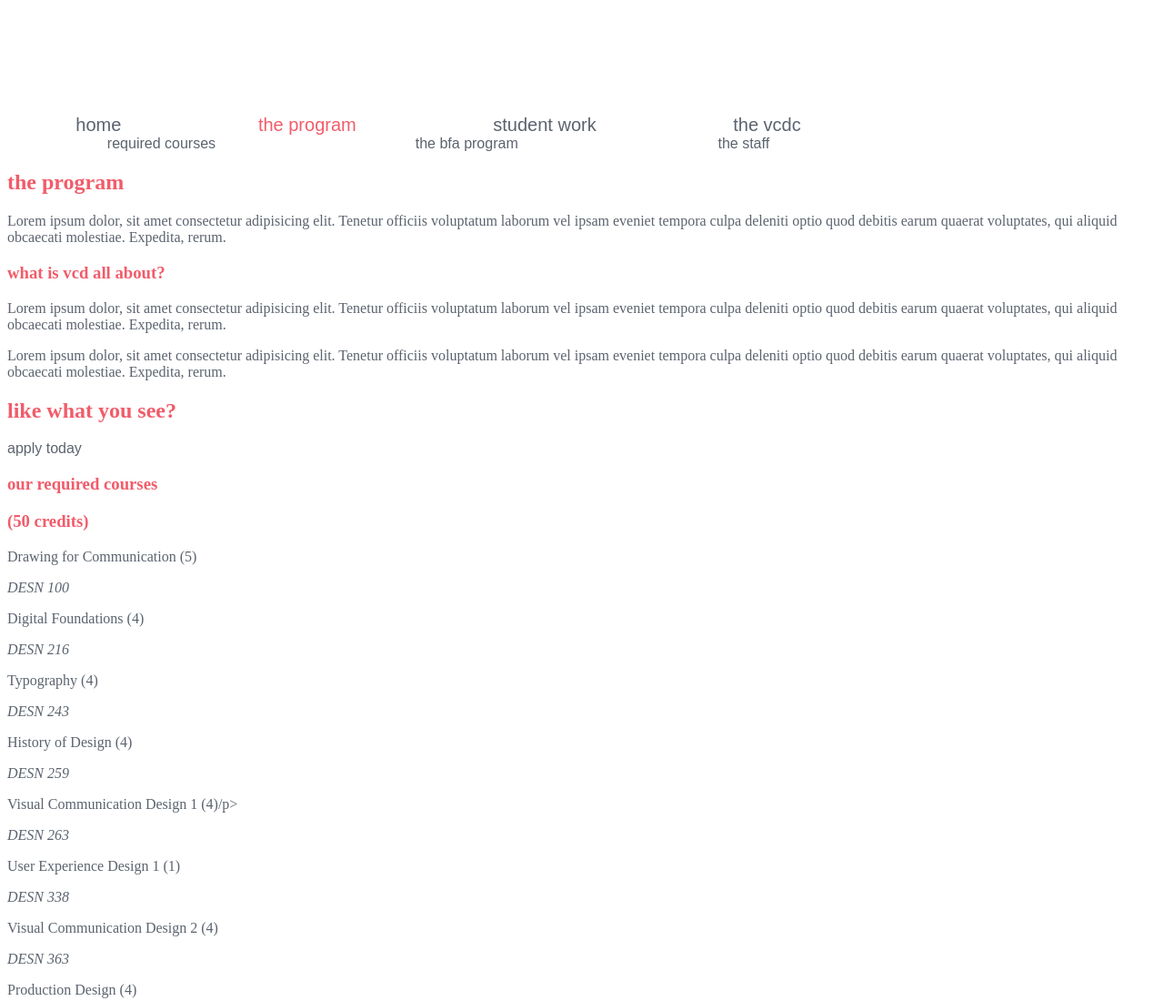
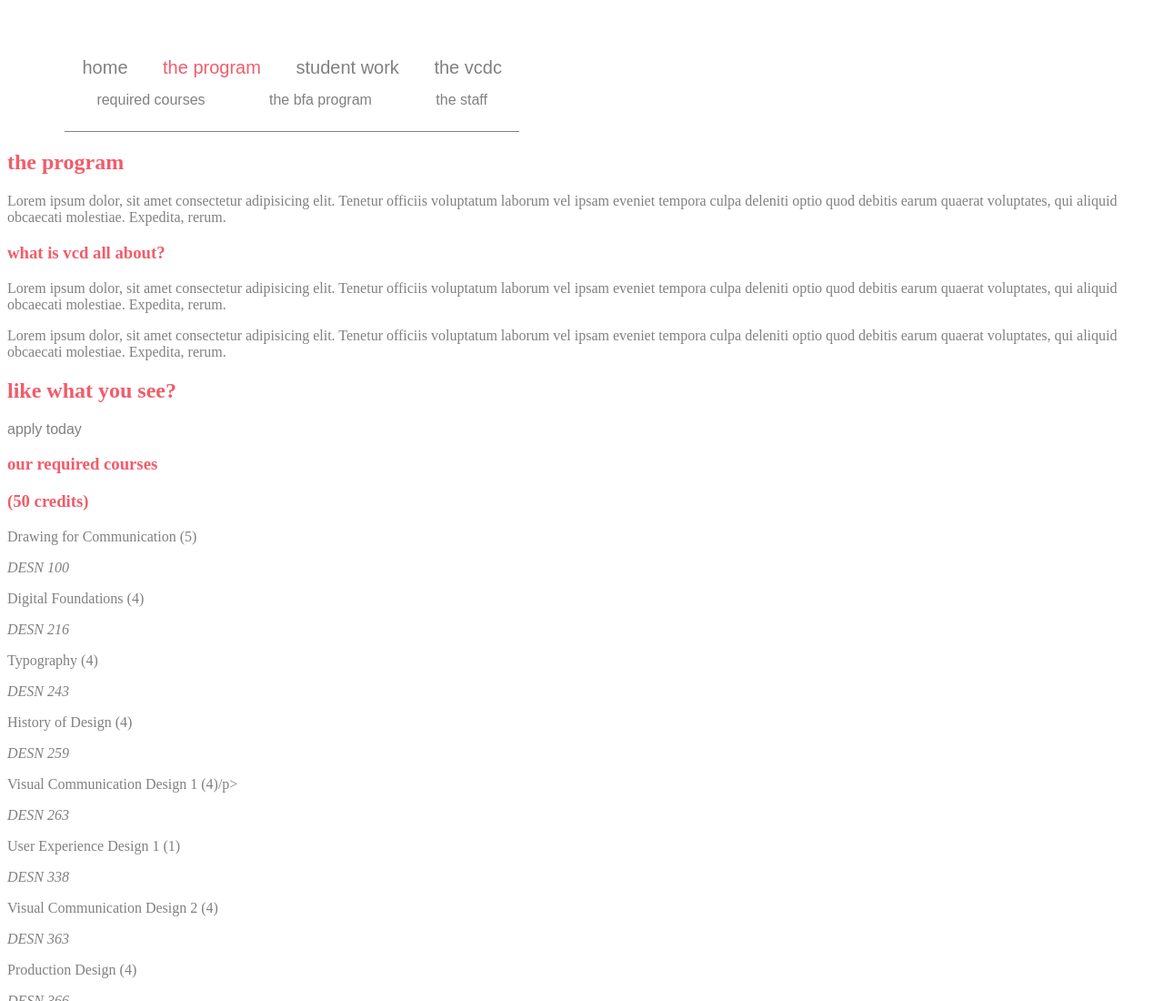
Before and after one commit to LegallyAlexander/final, a plain HTML site: page index.html in a window 1280 px wide. Shown: the top 1100 px of the page at 91% size. Drawn offline with Linux system fonts and the light colour scheme; a web font is replaced by a local one.

Commit message:
header done

```diff
--- a/style.css
+++ b/style.css
@@ -5,7 +5,8 @@
 
 * {
     font-family: 'bodoni', serif;
-    color: #5b636e;
+    --main-text-color: #808080;
+    color: var(--main-text-color);
 }
 
 h1, h2, h3 {
@@ -13,15 +14,19 @@ h1, h2, h3 {
 }
 
 a {
-    color: #5b636e;
+    color: var(--main-text-color);
     text-decoration: none;
     font-family: 'Arial Light', sans-serif;
     font-weight: thin;
 }
 
 header {
-    margin-top: 10%;
+    margin-top: 5%;
     margin-right: 25%;
+    margin-left: 5%;
+    padding-bottom: 2%;
+    max-width: 500px;
+    border-bottom: .5px solid #808080;
 }
 
 footer {
@@ -36,6 +41,7 @@ footer {
     font-size: 1.25rem;
     display: flex;
     justify-content: space-around;
+    padding-bottom: 3%;
 }
 
 .page-nav {
```
